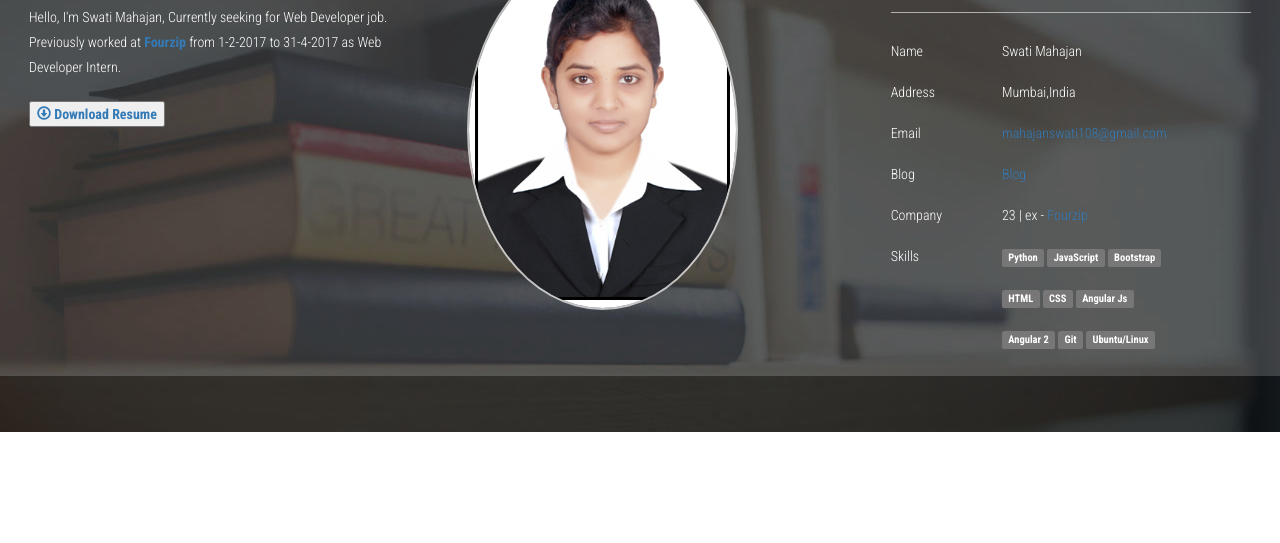
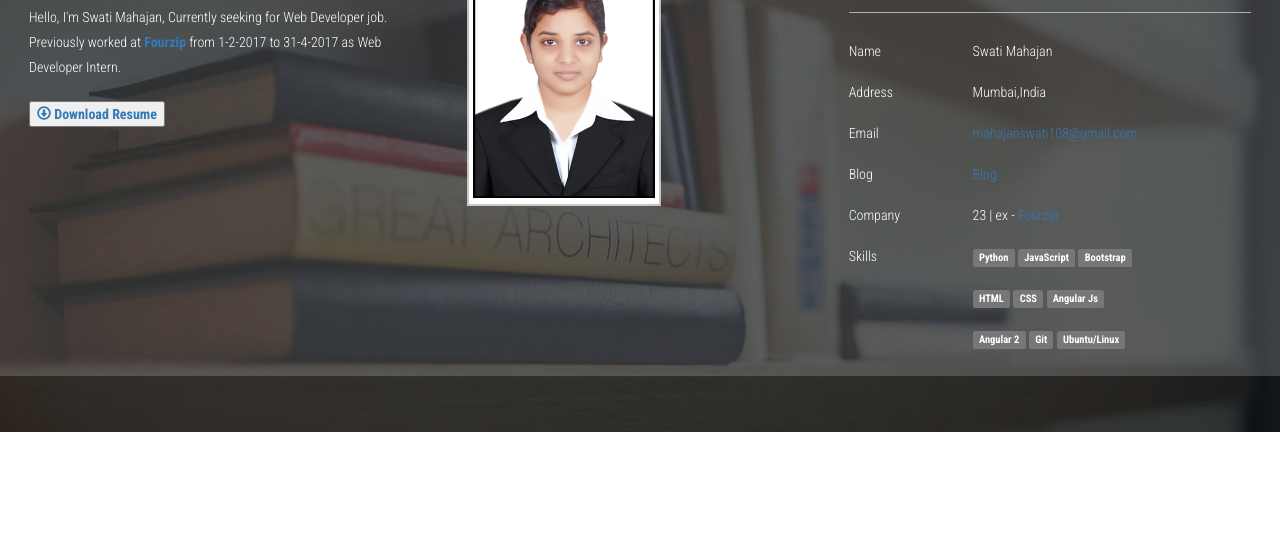
Before and after one commit to swatimahajan/swatimahajan.github.io, a plain HTML site: page index.html in a window 1280 px wide. Shown: the part 257-800 px from the top of the page. Drawn offline with Linux system fonts and the light colour scheme; a web font is replaced by a local one.

Commit message:
updated about me page

```diff
--- a/css/style.css
+++ b/css/style.css
@@ -60,13 +60,13 @@ body a:hover{
 
 .header-center img {
     margin: 2.5em 1.5em;
-    width: 70%;
+    width: 50%;
     border: 2px solid rgba(255, 255, 255, 0.68);
 
 }
 
 .header-right {
-    padding-left: 3em;
+    padding-left: 0;
 }
 .header-right h1 {
     font-size: 1.6em;
@@ -1210,4 +1210,5 @@ ul.social-buttons li a:hover{
 .w3l-banner-grids {
 		margin: 2em 0 0 0;
 	}
+
 /*--//responsive-design---*/
--- a/index.html
+++ b/index.html
@@ -87,8 +87,8 @@ License URL: http://creativecommons.org/licenses/by/3.0/
 					<a href="document/Swati_Resume .pdf"  download><i class="glyphicon glyphicon-download"></i> Download Resume</a>
 					</button>
 				</div>
-				<div class="col-md-4 header-center ">
-					<img src="images/swati.jpg" class="img-circle" alt="Swati <Mahajan></Mahajan>"/>
+				<div class="col-md-4 header-center">
+					<img src="images/swati.jpg"  alt="Swati <Mahajan></Mahajan>"/>
 				</div>
 				<div class="col-md-4 header-right">
 					<!--<h2>Hello</h2>-->
```
